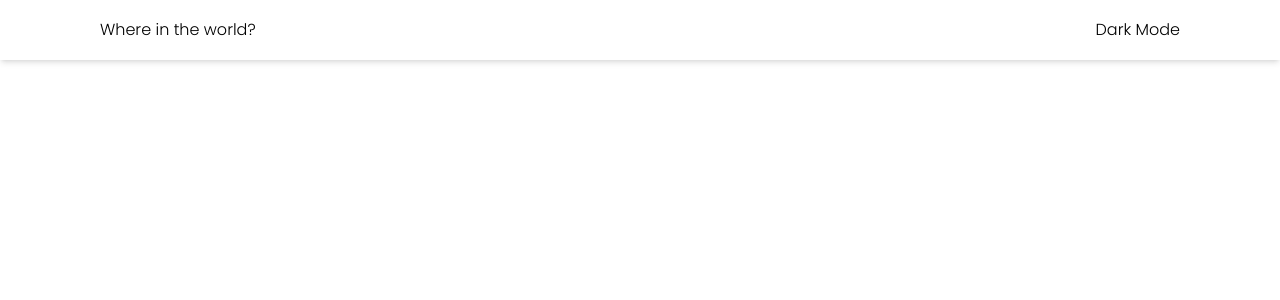
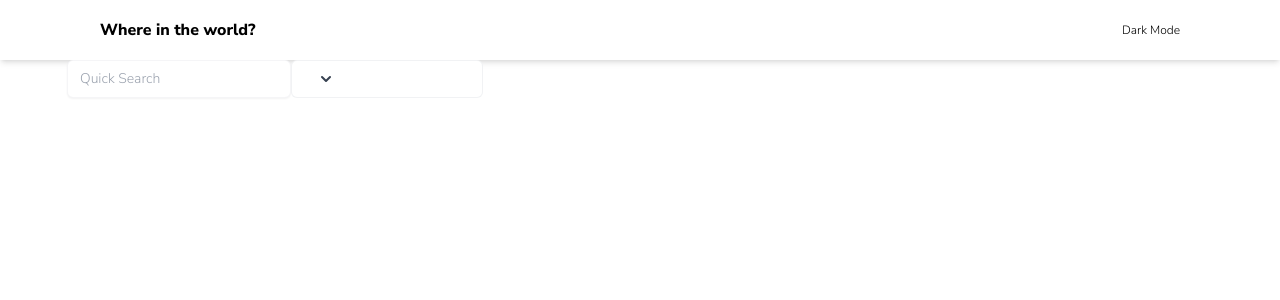
Before and after one commit to PaulPintang/rest-countries-api, a React (Create React App) app: page / in a window 1280 px wide. Shown: the top 300 px of the page. Built offline with nearby package versions, Linux system fonts and the light colour scheme.

Commit message:
feat: install react-icons

```diff
--- a/package.json
+++ b/package.json
@@ -8,6 +8,7 @@
     "@testing-library/user-event": "^13.2.1",
     "react": "^18.2.0",
     "react-dom": "^18.2.0",
+    "react-icons": "^4.4.0",
     "react-scripts": "5.0.1",
     "web-vitals": "^2.1.0"
   },
--- a/postcss.config.js
+++ /dev/null
@@ -1,6 +0,0 @@
-module.exports = {
-  plugins: {
-    tailwindcss: {},
-    autoprefixer: {},
-  },
-}
--- a/src/App.js
+++ b/src/App.js
@@ -1,8 +1,10 @@
+import Actions from "./components/Actions";
 import Header from "./components/Header";
 function App() {
   return (
     <div className="App">
       <Header />
+      <Actions />
     </div>
   );
 }
--- a/src/components/Actions.jsx
+++ b/src/components/Actions.jsx
@@ -0,0 +1,44 @@
+import React from "react";
+
+const Actions = () => {
+  return (
+    <div className="w-[1200px] mx-auto px-[27px]">
+      <div className="flex justify-between items-center w-full py-15">
+        <div className="relative w-full md:w-auto lg:w-auto">
+          <input
+            className="px-3 py-2 md:w-56 lg:w-56 w-full rounded-md text-sm transition focus:outline-none dark:bg-gray-800 dark:text-gray-100 dark:focus:border-gray-800 dark:border-opacity-20 focus:border-opacity-60 border border-gray-200 border-opacity-40 shadow-sm"
+            type="text"
+            placeholder="Quick Search"
+          />
+        </div>
+        <div className="relative inline-block text-left w-full">
+          <div>
+            <button
+              type="button"
+              className="flex justify-between md:w-48 lg:w-48 w-full rounded-md border border-gray-300 px-4 py-2 bg-white text-sm font-medium text-gray-700 hover:bg-gray-50 focus:outline-none border-opacity-30 dark:bg-gray-800 dark:text-gray-400"
+              id="menu-button"
+              aria-expanded="true"
+              aria-haspopup="true"
+            >
+              <svg
+                className="-mr-1 ml-2 h-5 w-5"
+                xmlns="http://www.w3.org/2000/svg"
+                viewBox="0 0 20 20"
+                fill="currentColor"
+                aria-hidden="true"
+              >
+                <path
+                  fillRule="evenodd"
+                  d="M5.293 7.293a1 1 0 011.414 0L10 10.586l3.293-3.293a1 1 0 111.414 1.414l-4 4a1 1 0 01-1.414 0l-4-4a1 1 0 010-1.414z"
+                  clipRule="evenodd"
+                />
+              </svg>
+            </button>
+          </div>
+        </div>
+      </div>
+    </div>
+  );
+};
+
+export default Actions;
--- a/src/components/Header.jsx
+++ b/src/components/Header.jsx
@@ -5,8 +5,8 @@ const Header = () => {
     <div>
       <header className="shadow-md h-[60px]">
         <div className="flex justify-between items-center h-full px-[100px]">
-          <h1>Where in the world?</h1>
-          <p>Dark Mode</p>
+          <h1 className="font-extrabold">Where in the world?</h1>
+          <p className="text-xs font-medium">Dark Mode</p>
         </div>
       </header>
     </div>
--- a/src/index.css
+++ b/src/index.css
@@ -1,7 +1,6 @@
 @import url('https://fonts.googleapis.com/css2?family=Nunito+Sans:wght@300;600;800&family=Poppins:wght@200;300&display=swap');
 *{
 	font-family: 'Nunito Sans', sans-serif;
-	font-family: 'Poppins', sans-serif;
 }
 @tailwind base;
 @tailwind components;
```
Also changed, not shown: 2 other files (tests, documents, lock files or other folders).
